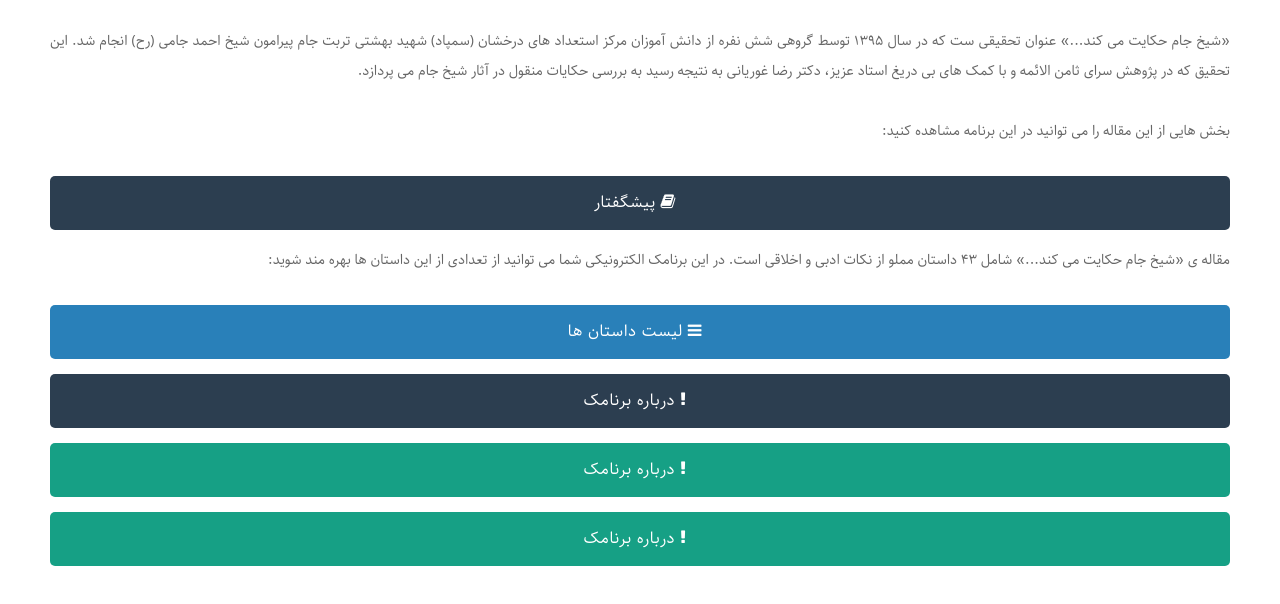
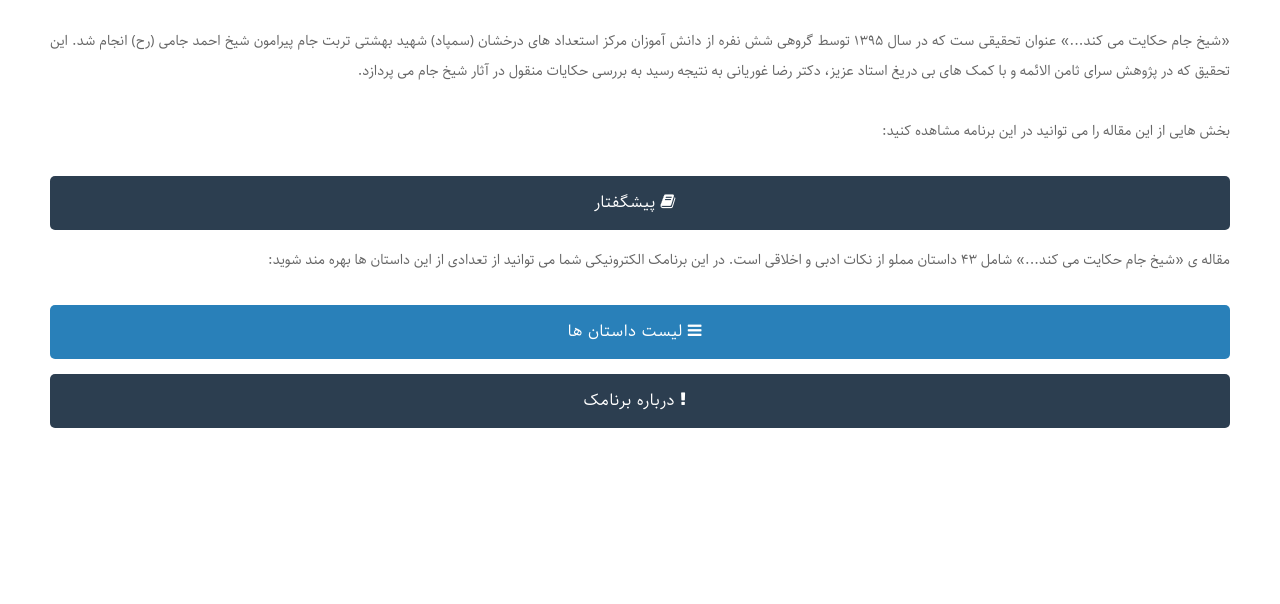
Before and after one commit to matingholami/jaami, a plain HTML site: page www/index.html in a window 1280 px wide. Shown: the part 64-668 px from the top of the page. Drawn offline with Linux system fonts and the light colour scheme; a web font is replaced by a local one.

Commit message:
exit cred removed

```diff
--- a/config.xml
+++ b/config.xml
@@ -1,5 +1,5 @@
 <?xml version='1.0' encoding='utf-8'?>
-<widget id="ir.matingholami.jaam" version="1.0.0" xmlns="http://www.w3.org/ns/widgets" xmlns:gap="http://phonegap.com/ns/1.0">
+<widget id="ir.matingholami.jaami" version="1.0.0" xmlns="http://www.w3.org/ns/widgets" xmlns:gap="http://phonegap.com/ns/1.0">
     <preference name='phonegap-version' value='cli-6.5.0' />
 	<name>شیخ جام</name>
     <description>
--- a/www/index.html
+++ b/www/index.html
@@ -82,9 +82,7 @@
 					<a class="button button-round one-half-responsive center-text button-xl last-column button-blue" href="list.html"><i class="fa fa-bars"></i> لیست داستان ها</a>
 					<p class="justify">
                     </p>
-					<a href="#" class="button button-round one-half-responsive center-text button-xl last-column button-dark"><i class="fa fa-exclamation"></i> درباره برنامک</a>
-					<a href="#" class="button button-round one-half-responsive center-text button-xl last-column button-teal" onclick="clickbout()"><i class="fa fa-exclamation"></i> درباره برنامک</a>
-					<a href="#" class="button button-round one-half-responsive center-text button-xl last-column button-teal" onclick="exitFromApp()"><i class="fa fa-exclamation"></i> درباره برنامک</a>
+					<a href="about.html" class="button button-round one-half-responsive center-text button-xl last-column button-dark"><i class="fa fa-exclamation"></i> درباره برنامک</a>
 				</div>
             </div>
         </div>
```
